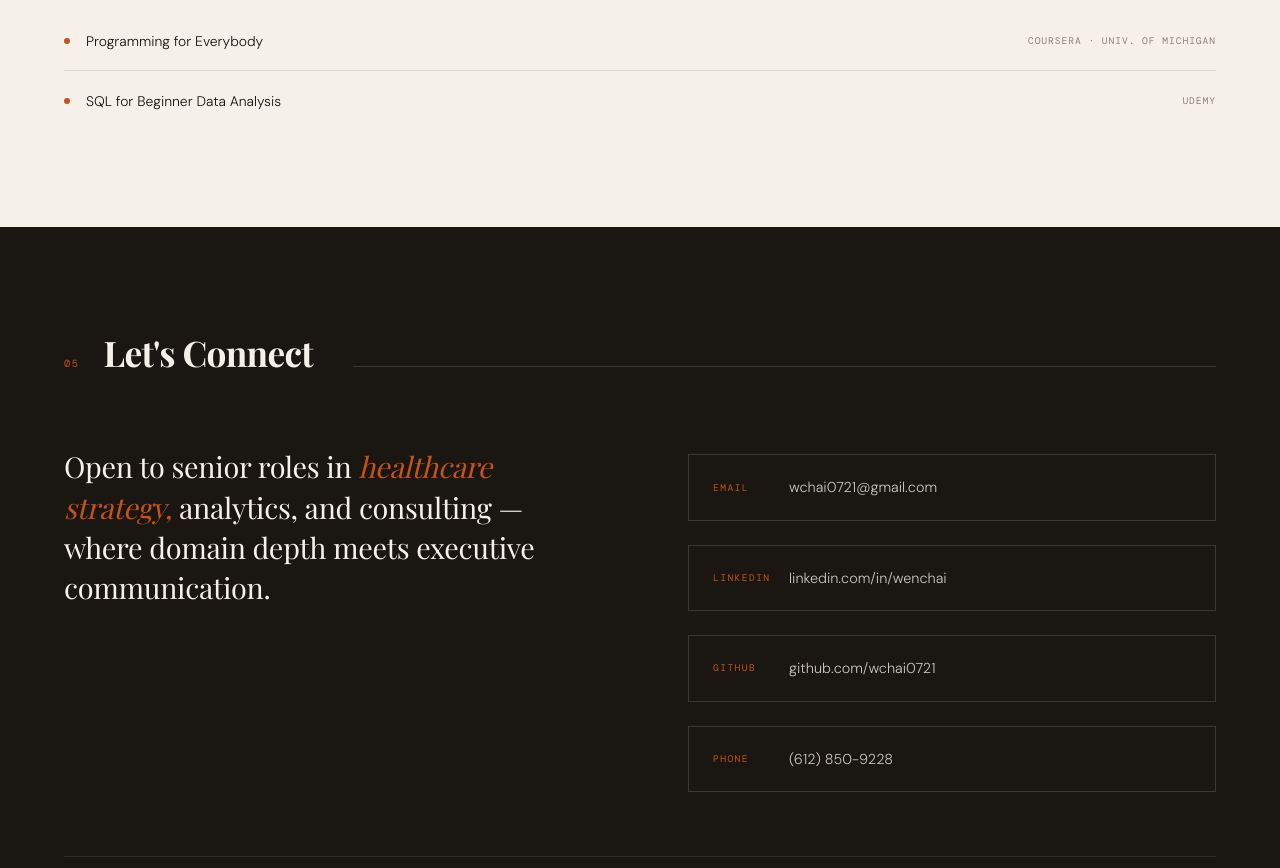
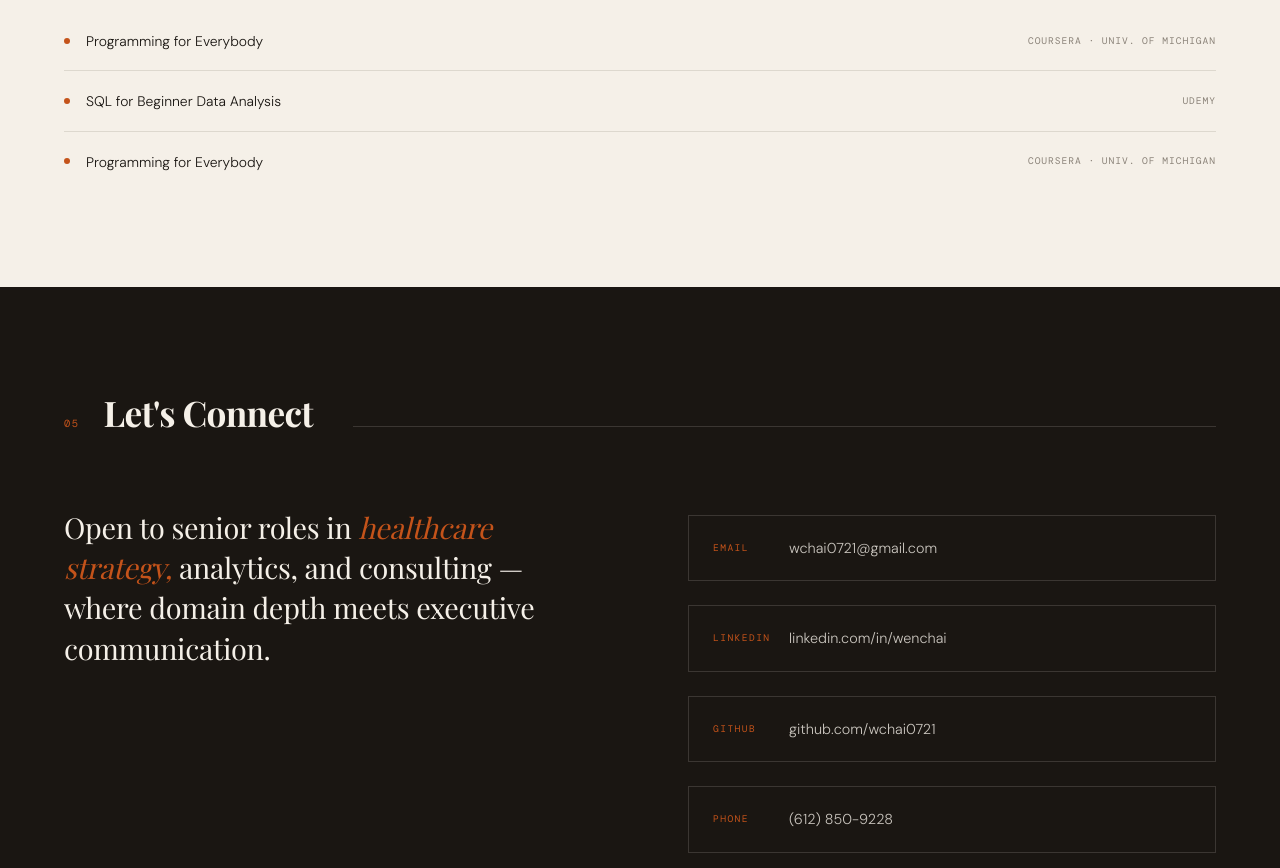
Before and after one commit to wchai0721/wenchai, a plain HTML site: page index.html in a window 1280 px wide. Shown: the part 6320-7188 px from the top of the page. Drawn offline with nearby package versions, Linux system fonts and the light colour scheme; a web font is replaced by a local one.

Commit message:
Add Coursera certification section to index.html

```diff
--- a/index.html
+++ b/index.html
@@ -1154,6 +1154,13 @@
       </a>
       <span class="cert-provider">Udemy</span>
     </div>
+    <div class="cert-row">
+      <div class="cert-dot"></div>
+      <a class="cert-link" href="https://coursera.org/share/c8fc2695991231056b55efb7a8f936c8" target="_blank">
+        <span class="cert-name">Programming for Everybody</span>
+      </a>
+      <span class="cert-provider">Coursera · Univ. of Michigan</span>
+    </div>
   </div>
 </section>
 
```
